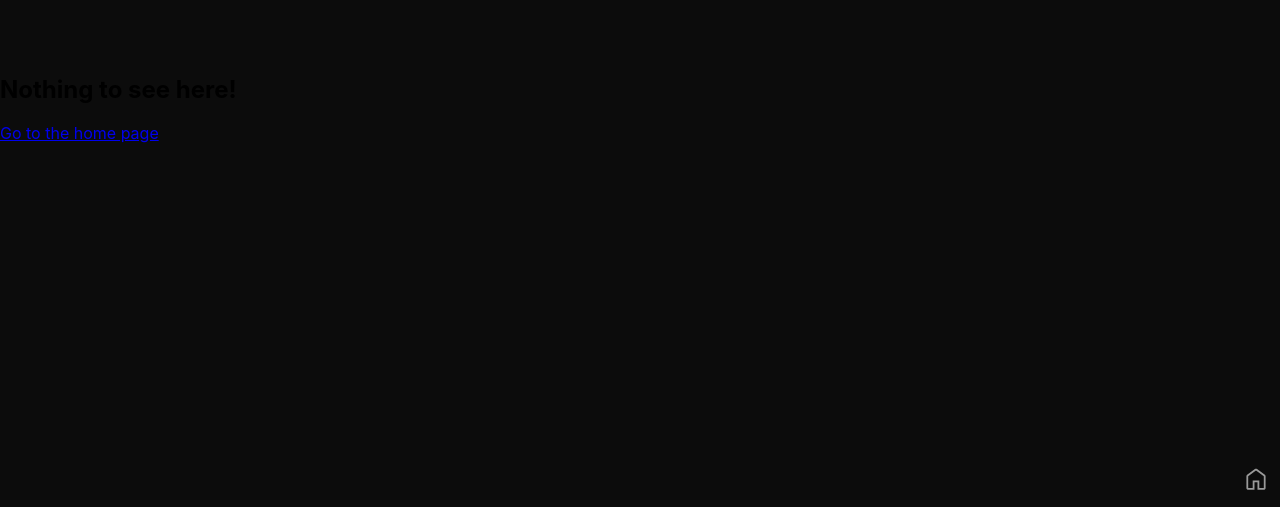
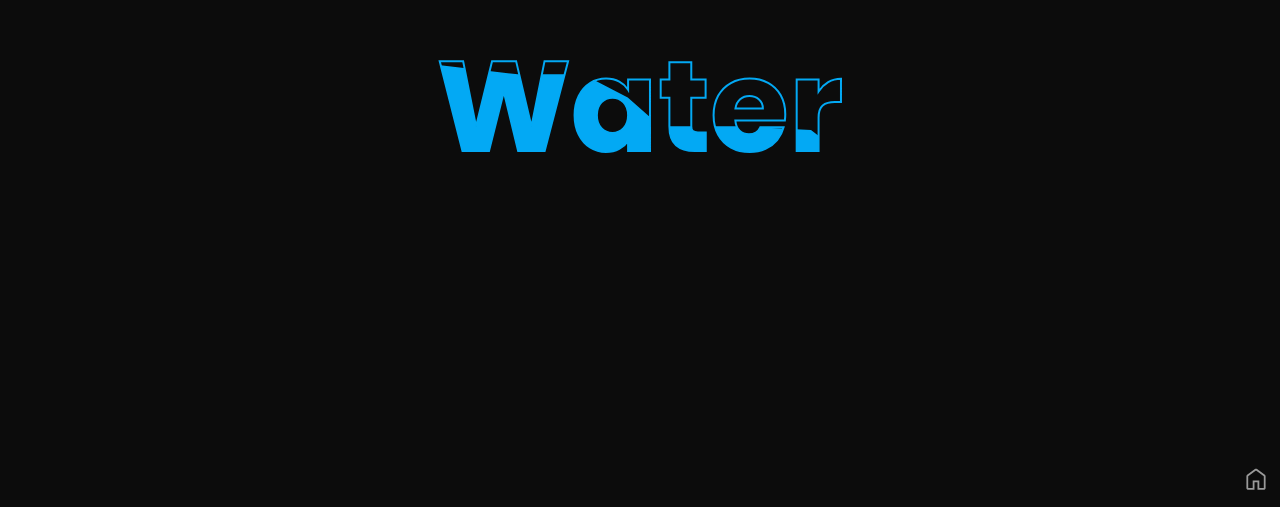
Before and after one commit to dvsherbakov/feature-store, a React (Create React App) app: page /water in a window 1280 px wide. Shown: the part 293-800 px from the top of the page. Built offline with nearby package versions, Linux system fonts and the light colour scheme.

Commit message:
add water font component

```diff
--- a/src/App.tsx
+++ b/src/App.tsx
@@ -11,7 +11,7 @@ import Glow from "./pages/checkboxes/Glow";
 import Kbd from "./pages/kbd/kbd";
 import TestPage from "./pages/Test/TestPage";
 import {ClockPage} from "./pages/clock/clockpage";
-import {Footer} from "./components";
+import {Footer, WaterContainer} from "./components";
 import {NeonPage} from "./pages/neonPage/neonPage";
 import {SliderPage} from "./pages/slider/SliderPage";
 
@@ -32,6 +32,7 @@ function App() {
                 <Route path='test' element={<TestPage/>}/>
                 <Route path='neon' element={<NeonPage/>}/>
                 <Route path='slider' element={<SliderPage/>}/>
+                <Route path='water' element={<WaterContainer text={'Water'}/>}/>
                 <Route path="*" element={<NoMatch/>}/>
             </Route>
 
--- /dev/null
+++ b/src/components/Text/Water/WaterContainer.tsx
@@ -0,0 +1,12 @@
+import React from 'react';
+import styles from './water.module.scss'
+import {TWaterContentProps} from "./types";
+
+export const WaterContainer = ({text}: TWaterContentProps) => {
+    return (
+        <main className={styles['water']}>
+            <h2>{text}</h2>
+            <h2>{text}</h2>
+        </main>
+    );
+};
--- /dev/null
+++ b/src/components/Text/Water/index.ts
@@ -0,0 +1 @@
+export {WaterContainer} from './WaterContainer'
--- /dev/null
+++ b/src/components/Text/Water/types.ts
@@ -0,0 +1,3 @@
+export type TWaterContentProps = {
+    text: string
+}
--- /dev/null
+++ b/src/components/Text/Water/water.module.scss
@@ -0,0 +1,36 @@
+@import url('https://fonts.googleapis.com/css?family=Poppins:200,300,400,500,600,700,800,900&display=swap');
+
+.water {
+  display: flex;
+  margin: 0;
+  padding: 0;
+  font-family: "Poppins", sans-serif;
+  justify-content: center;
+  align-items: center;
+  background-color: #000;
+  position: relative;
+
+  h2 {
+    position: absolute;
+    font-size: 8em;
+
+    &:nth-child(1) {
+      color: transparent;
+      -webkit-text-stroke: 2px #03a9f4;
+    }
+
+    &:nth-child(2) {
+      color: #03a9f4;
+      animation: animate 4s ease-in-out infinite;
+    }
+
+    @keyframes animate {
+      0%, 100% {
+        clip-path: polygon(0 28%, 20% 33%, 36% 33%, 47% 45%, 55% 60%, 74% 60%, 92% 62%, 100% 75%, 100% 100%, 0% 100%);
+      }
+      50% {
+        clip-path: polygon(0 59%, 16% 68%, 26% 61%, 42% 56%, 57% 63%, 73% 52%, 88% 48%, 100% 33%, 100% 100%, 0% 100%);
+      }
+    }
+  }
+}
--- /dev/null
+++ b/src/components/Text/index.ts
@@ -0,0 +1,2 @@
+export {WaterContainer} from './Water'
+export {NeonContainer} from './Neon'
```
Also changed, not shown: src/components/index.ts (+4 -5 lines).
